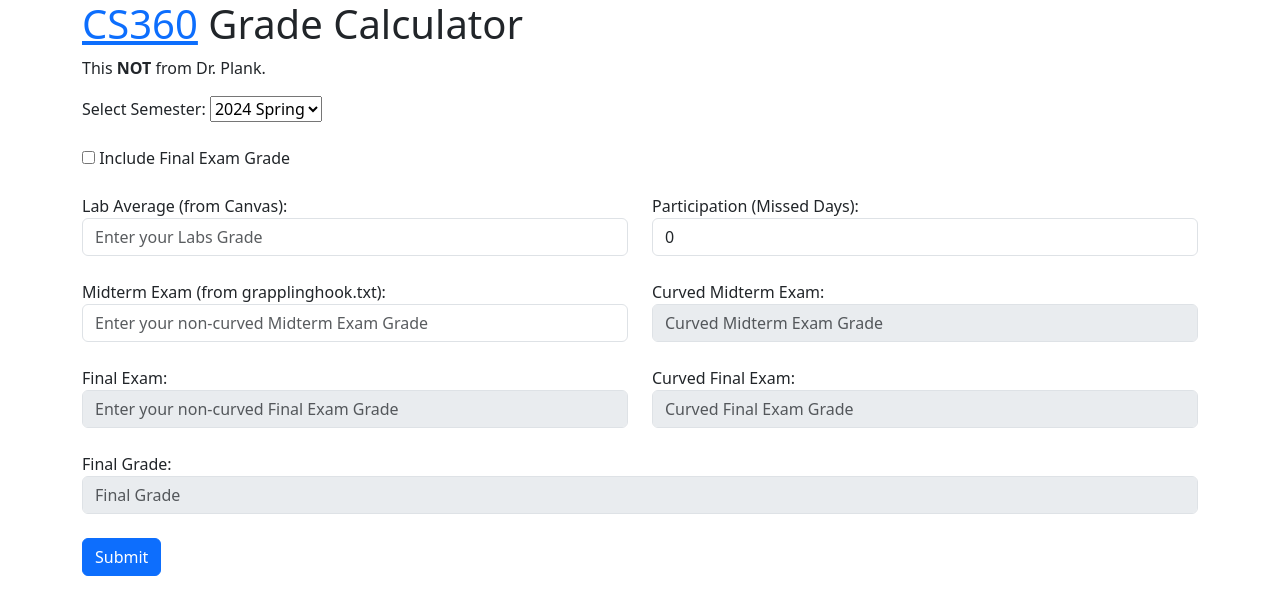
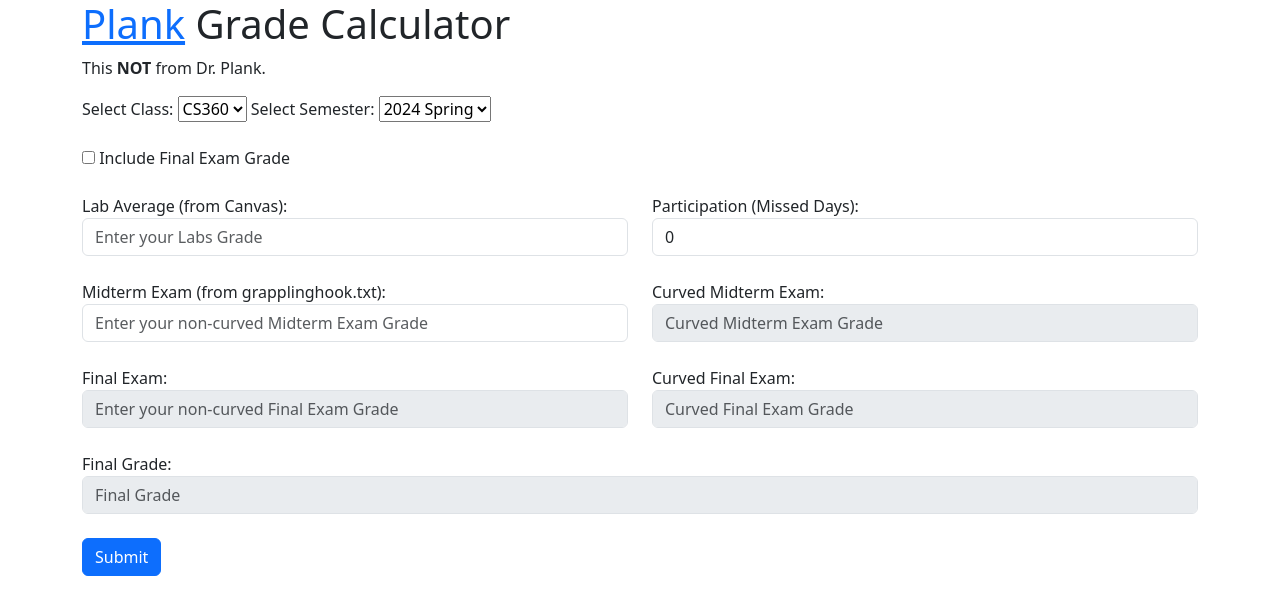
Before and after one commit to PiSaucer/plank-grades, a plain HTML site: page index.html in a window 1280 px wide. Drawn offline with nearby package versions, Linux system fonts and the light colour scheme.

Commit message:
Allow different classes

```diff
--- a/data/2023-spring.json
+++ b/data/cs360/2023-spring.json
@@ -1,4 +1,5 @@
 {
+    "class": "CS 360",
     "semester": "Spring 2023",
     "midterm": {
         "top": 70,
--- a/data/2024-spring.json
+++ b/data/cs360/2024-spring.json
@@ -1,4 +1,5 @@
 {
+    "class": "CS 360",
     "semester": "Spring 2024",
     "midterm": {
         "top": 78,
--- /dev/null
+++ b/data/data.json
@@ -0,0 +1,4 @@
+{
+    "cs360": ["2024-spring.json", "2023-spring.json"],
+    "cs302": ["2023-spring.json"]
+}
--- a/index.html
+++ b/index.html
@@ -7,11 +7,11 @@
     <script src="https://cdn.jsdelivr.net/npm/@popperjs/core@2.11.8/dist/umd/popper.min.js" integrity="sha384-I7E8VVD/ismYTF4hNIPjVp/Zjvgyol6VFvRkX/vR+Vc4jQkC+hVqc2pM8ODewa9r" crossorigin="anonymous"></script>
     <script src="https://cdn.jsdelivr.net/npm/bootstrap@5.3.3/dist/js/bootstrap.min.js" integrity="sha384-0pUGZvbkm6XF6gxjEnlmuGrJXVbNuzT9qBBavbLwCsOGabYfZo0T0to5eqruptLy" crossorigin="anonymous"></script>
     <link rel="stylesheet" href="https://cdn.jsdelivr.net/npm/bootstrap-icons@1.11.3/font/bootstrap-icons.min.css">
-    <title>CS360 Grade Calculator</title>
+    <title>Plank Grade Calculator</title>
 </head>
 <body>
     <div class="container">
-        <h1><a href="https://web.eecs.utk.edu/~jplank/plank/classes/cs360/" target="_blank">CS360</a> Grade Calculator</h1>
+        <h1><a href="https://web.eecs.utk.edu/~jplank/plank/classes/" target="_blank">Plank</a> Grade Calculator</h1>
         <p>This <strong>NOT</strong> from Dr. Plank.</p>
 
         <div id="alert"></div>
@@ -19,6 +19,12 @@
         <form id="myForm">
             <div class="row">
                 <div class="col">
+                    <label for="class">Select Class:</label>
+                    <select id="class" name="class">
+                        <option value="cs360">CS 360</option>
+                        <option value="cs302">CS 302</option>
+                    </select>
+
                     <label for="semester">Select Semester:</label>
                     <select id="semester" name="semester">
                         <option value="2024-spring">2024 Spring</option>
--- a/index.js
+++ b/index.js
@@ -14,7 +14,7 @@ document.getElementById('myForm').addEventListener('submit', function(event) {
     // Do something with the data (For demonstration purpose, just log it)
     console.log(jsonData);
 
-    var semesterFilePath = "data/" + jsonData.semester + ".json";
+    var semesterFilePath = "data/" + jsonData.class + "/" + jsonData.semester;
     fetchDataFile(semesterFilePath, function(curve) {
         var labs = jsonData.labs;
         var missedDays = jsonData.participation;
@@ -133,3 +133,58 @@ function enableFinalInput() {
         curvedfinal.value = "";
     }
 }
+
+document.addEventListener('DOMContentLoaded', function() {
+    fetch('data/data.json')
+    .then(response => response.json())
+    .then(data => {
+        let classSelect = document.getElementById('class');
+        let semesterSelect = document.getElementById('semester');
+
+        // Function to update semester options based on selected class
+        function updateSemesterOptions() {
+            let selectedClass = classSelect.value;
+
+            // Clearing the existing options
+            semesterSelect.innerHTML = '';
+
+            // Iterating over the array of semesters for the selected class
+            data[selectedClass].forEach(semester => {
+                // Creating new option element for semester
+                let semesterOption = document.createElement('option');
+                // Setting value and text for option
+                semesterOption.value = semester;
+                // Remove '.json' from the semester string
+                let formattedSemester = semester.replace('.json', '');
+                // Display as '2023 Spring'
+                let year = formattedSemester.split('-')[0];
+                let season = formattedSemester.split('-')[1];
+                season = season.charAt(0).toUpperCase() + season.slice(1);
+                semesterOption.text = `${year} ${season}`;
+                // Adding options to the select element
+                semesterSelect.add(semesterOption);
+            });
+        }
+
+        // Clearing the existing options
+        classSelect.innerHTML = '';
+
+        // Iterating over the object properties (classes)
+        for (let className in data) {
+            // Creating new option element for class
+            let classOption = document.createElement('option');
+            // Setting value and text for option
+            classOption.value = className;
+            classOption.text = className.toUpperCase(); // Display as 'CS302'
+            // Adding options to the select element
+            classSelect.add(classOption);
+        }
+
+        // Update semester options when a class is selected
+        classSelect.addEventListener('change', updateSemesterOptions);
+
+        // Initial population of semester options
+        updateSemesterOptions();
+    })
+    .catch(error => console.error('Error:', error));
+});
```
Also changed, not shown: data/cs302/2023-spring.json (added, +18 -0 lines).
